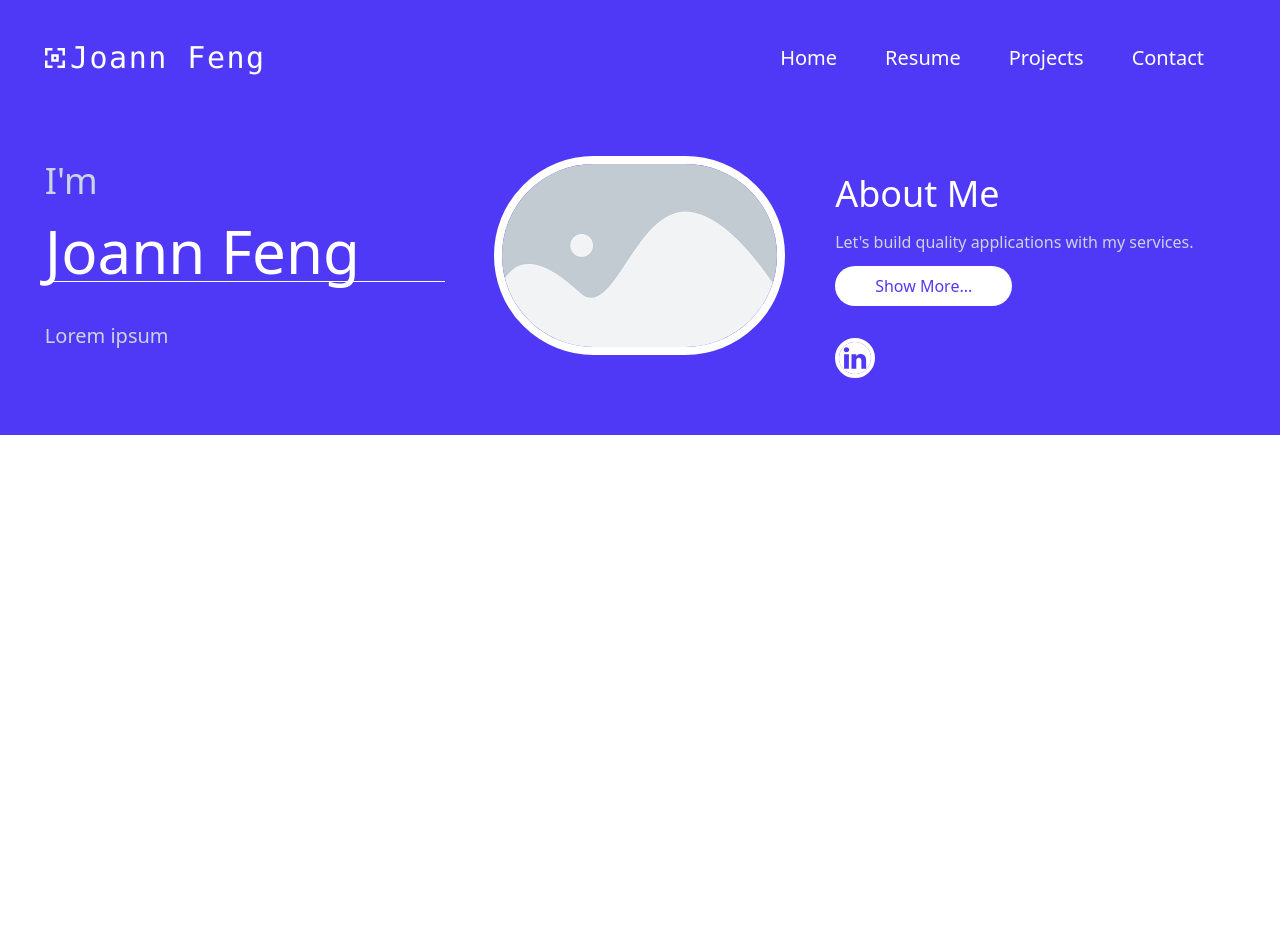
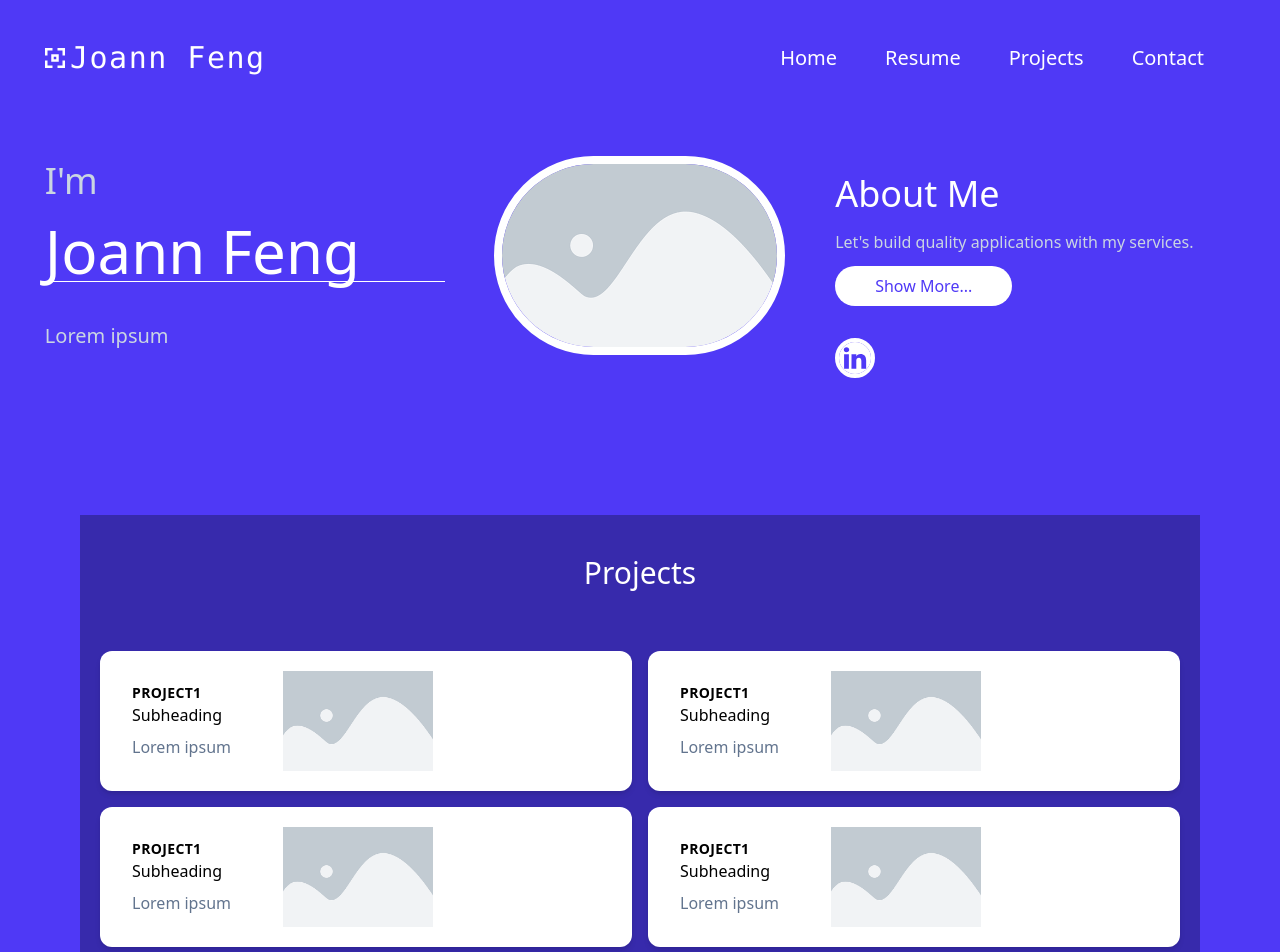
Before and after one commit to joannfeng/joannfeng.github.io, a React (Vite) app in the folder portfolio/: page / in a window 1280 px wide. Shown: the top 952 px of the page. Before the commit the page ends 800 px from the top, so only its background shows below. Built offline with nearby package versions, Linux system fonts and the light colour scheme.

Commit message:
add projects section

```diff
--- a/portfolio/src/components/main.jsx
+++ b/portfolio/src/components/main.jsx
@@ -1,11 +1,13 @@
 import Navbar from "./navbar"
 import Hero from "./hero"
+import Projects from "./projects"
 
 const main = () => {
     return (
         <div className="bg-indigo-600">
             <Navbar/>
             <Hero/>
+            <Projects/>
         </div>
     )
 }
--- /dev/null
+++ b/portfolio/src/components/projects.jsx
@@ -0,0 +1,88 @@
+import Project1Img from '../assets/placeholder.png'
+import Project2Img from '../assets/placeholder.png'
+import Project3Img from '../assets/placeholder.png'
+import Project4Img from '../assets/placeholder.png'
+
+export default function Projects() {
+    return (
+        <>
+            <div className="bg-indigo-800 m-20 max-w-full">
+                <div className="grid justify-items-center m-10">
+                    <h1 className="text-3xl text-white mt-10">Projects</h1>
+                </div>
+                <div>
+                    <div className="grid grid-cols-2 gap-4 p-5">
+                        <div className="max-w-md wx-auto bg-white rounded-xl shadow-md overflow-hidden md:max-w-2xl hover:animated-pulse">
+                            <div className="md:flex">
+                                <div className="p-8">
+                                    <div className="uppercase tracking-wide text-sm to-indigo-500 font-semibold">
+                                        Project1
+                                    </div>
+                                    <a href="#">Subheading</a>
+                                    <p className="mt-2 text-slate-500">
+                                        Lorem ipsum
+                                    </p>
+                                </div>
+                                <div className="md:shrink-0 p-5">
+                                    <img src={Project1Img} alt="Project1" width={150} height={150}></img>
+                                </div>
+                            </div>
+                        </div>
+                        <div className="max-w-md wx-auto bg-white rounded-xl shadow-md overflow-hidden md:max-w-2xl hover:animated-pulse">
+                            <div className="md:flex">
+                                <div className="p-8">
+                                    <div className="uppercase tracking-wide text-sm to-indigo-500 font-semibold">
+                                        Project1
+                                    </div>
+                                    <a href="#">Subheading</a>
+                                    <p className="mt-2 text-slate-500">
+                                        Lorem ipsum
+                                    </p>
+                                </div>
+                                <div className="md:shrink-0 p-5">
+                                    <img src={Project1Img} alt="Project1" width={150} height={150}></img>
+                                </div>
+                            </div>
+                        </div>
+                        <div className="max-w-md wx-auto bg-white rounded-xl shadow-md overflow-hidden md:max-w-2xl hover:animated-pulse">
+                            <div className="md:flex">
+                                <div className="p-8">
+                                    <div className="uppercase tracking-wide text-sm to-indigo-500 font-semibold">
+                                        Project1
+                                    </div>
+                                    <a href="#">Subheading</a>
+                                    <p className="mt-2 text-slate-500">
+                                        Lorem ipsum
+                                    </p>
+                                </div>
+                                <div className="md:shrink-0 p-5">
+                                    <img src={Project1Img} alt="Project1" width={150} height={150}></img>
+                                </div>
+                            </div>
+                        </div>
+                        <div className="max-w-md wx-auto bg-white rounded-xl shadow-md overflow-hidden md:max-w-2xl hover:animated-pulse">
+                            <div className="md:flex">
+                                <div className="p-8">
+                                    <div className="uppercase tracking-wide text-sm to-indigo-500 font-semibold">
+                                        Project1
+                                    </div>
+                                    <a href="#">Subheading</a>
+                                    <p className="mt-2 text-slate-500">
+                                        Lorem ipsum
+                                    </p>
+                                </div>
+                                <div className="md:shrink-0 p-5">
+                                    <img src={Project1Img} alt="Project1" width={150} height={150}></img>
+                                </div>
+                            </div>
+                        </div>
+                    </div>
+                    <hr/>
+                    <div className='grid grid-cols-2 gap-4 p-5'>
+
+                    </div>
+                </div>
+            </div>
+        </>
+    )
+}
```
